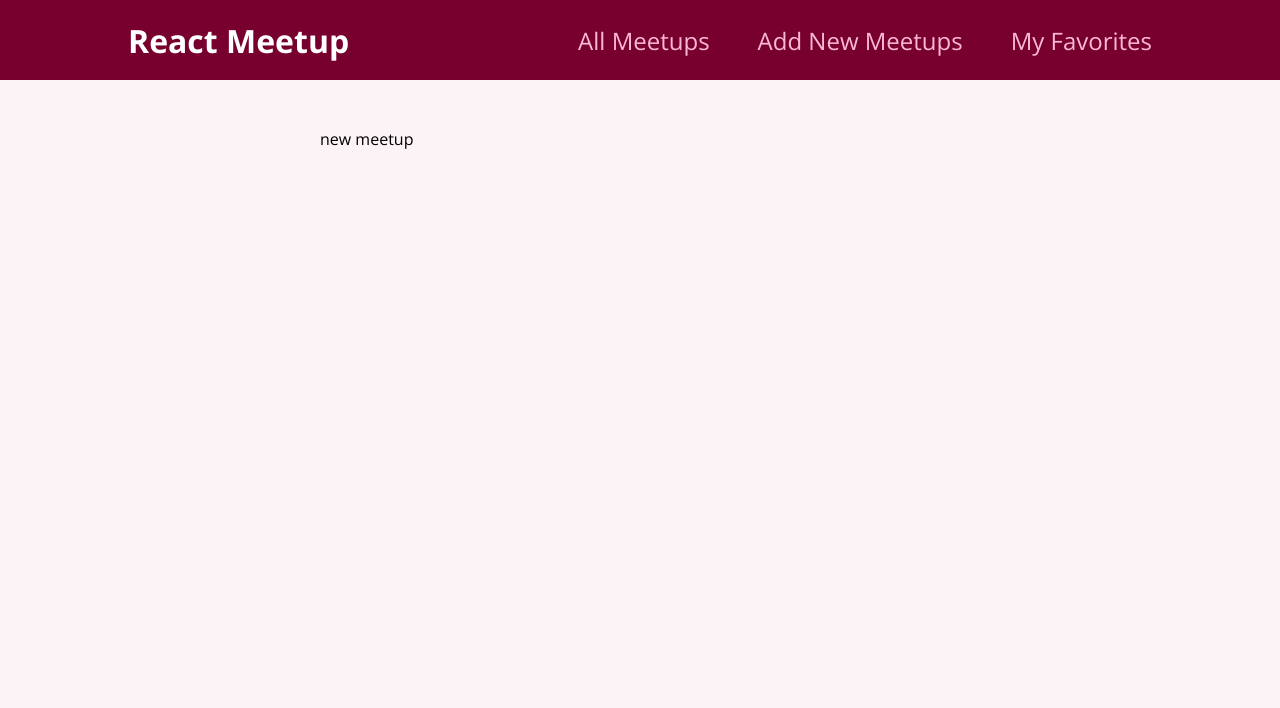
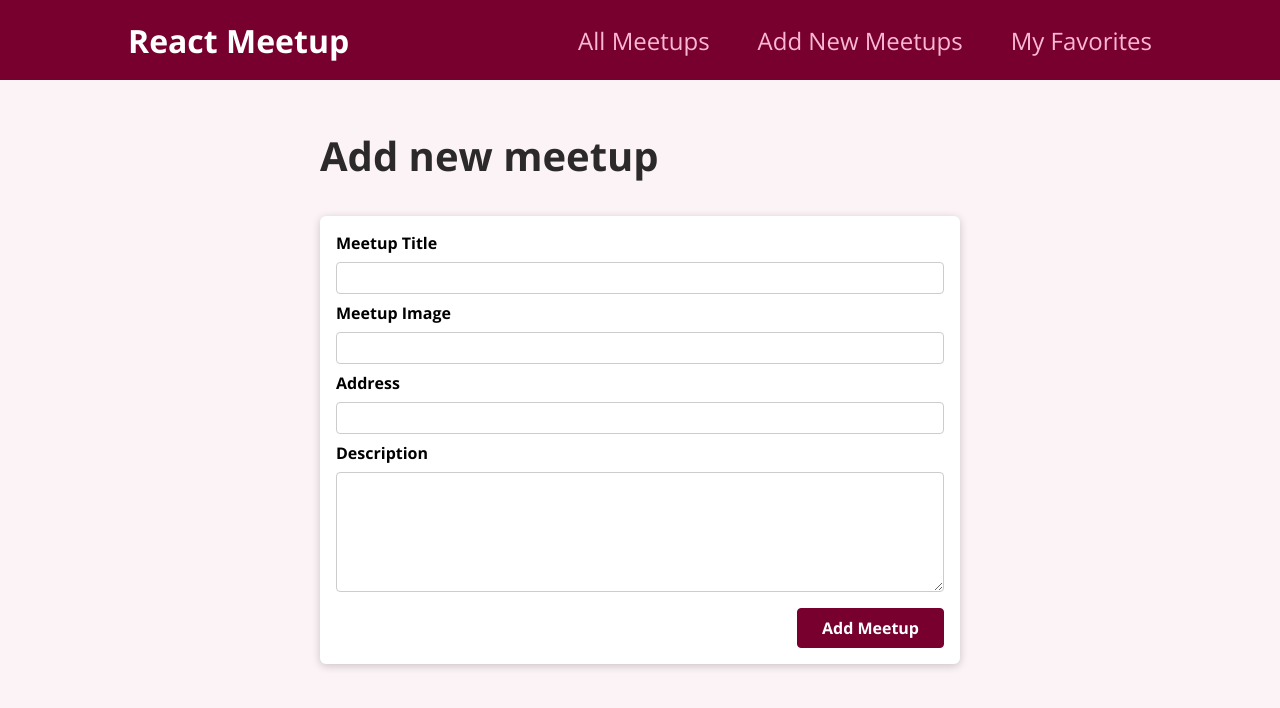
Before and after one commit to zenimtiazz/JobApp, a React (Create React App) app: page /new-meetup in a window 1280 px wide. Shown: the top 708 px of the page. Built offline with nearby package versions, Linux system fonts and the light colour scheme.

Commit message:
form to add meetups

```diff
--- a/src/components/layout/MainNavigation.js
+++ b/src/components/layout/MainNavigation.js
@@ -9,7 +9,7 @@
                   <Link to='/'>All Meetups</Link>
               </li>
               <li>
-                  <Link to='/new-meetuo'>Add New Meetups</Link>
+                  <Link to='/new-meetup'>Add New Meetups</Link>
               </li>
               <li>
                   <Link to='/favorites'>My Favorites</Link>
--- /dev/null
+++ b/src/components/meetups/NewMeetupForm.js
@@ -0,0 +1,31 @@
+import Card from "../ui/Card";
+import classes from './NewMeetupForm.module.css';
+
+const NewMeetupForm = () => {
+  return <Card>
+<form className = {classes.form}>
+    <div className={classes.control}>
+        <label htmlFor="title">Meetup Title</label>
+        <input type="text" required id="title" />
+    </div>
+    <div className={classes.control}>
+        <label htmlFor="image">Meetup Image</label>
+        <input type="url" required id="image" />
+    </div>
+    <div className={classes.control}>
+        <label htmlFor="address">Address</label>
+        <input type="text" required id="address" />
+    </div>
+    <div className={classes.control}>
+        <label htmlFor="description">Description</label>
+    <textarea id="description" required rows='5'></textarea>
+  </div>
+<div className={classes.actions}>
+    <button>Add Meetup</button>
+</div>
+
+</form>
+  </Card>;
+};
+
+export default NewMeetupForm;
--- /dev/null
+++ b/src/components/meetups/NewMeetupForm.module.css
@@ -0,0 +1,45 @@
+.form {
+    padding: 1rem;
+  }
+
+  .control {
+    margin-bottom: 0.5rem;
+  }
+
+  .control label {
+    display: block;
+    font-weight: bold;
+    margin-bottom: 0.5rem;
+  }
+
+  .control input,
+  .control textarea {
+    display: block;
+    font: inherit;
+    border-radius: 4px;
+    border: 1px solid #ccc;
+    padding: 0.25rem;
+    width: 100%;
+  }
+
+  .actions {
+    margin-top: 1rem;
+    text-align: right;
+  }
+
+  .actions button {
+    font: inherit;
+    cursor: pointer;
+    background-color: #77002e;
+    color: white;
+    padding: 0.5rem 1.5rem;
+    border: 1px solid #77002e;
+    border-radius: 4px;
+    font-weight: bold;
+  }
+
+  .actions button:hover,
+  .actions button:active {
+    background-color: #a50e48;
+    border-color: #a50e48;
+  }
--- a/src/pages/NewMeetup.js
+++ b/src/pages/NewMeetup.js
@@ -1,7 +1,10 @@
+import NewMeetupForm from "../components/meetups/NewMeetupForm";
+
 const NewMeetup = () => {
-  return (<div>
-      new meetup
-  </div>)
+  return (<section>
+     <h1>  Add new meetup </h1>
+     <NewMeetupForm />
+  </section>)
 };
 
 export default NewMeetup;
```
